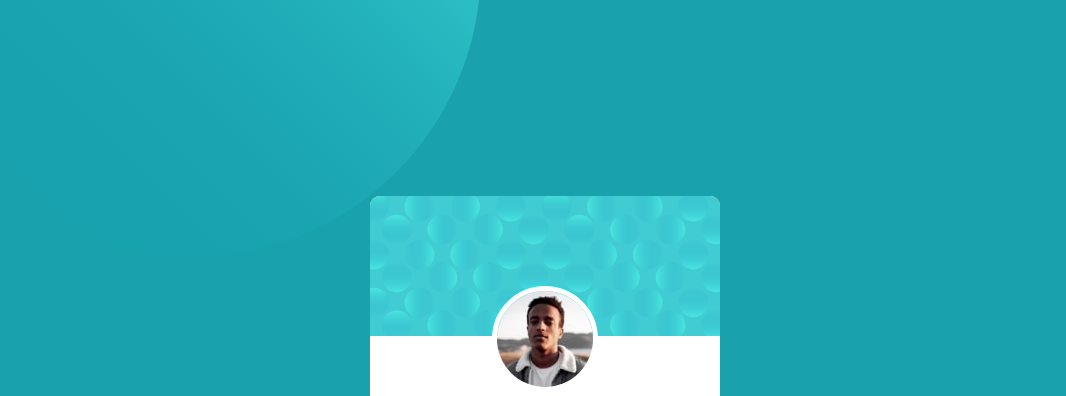
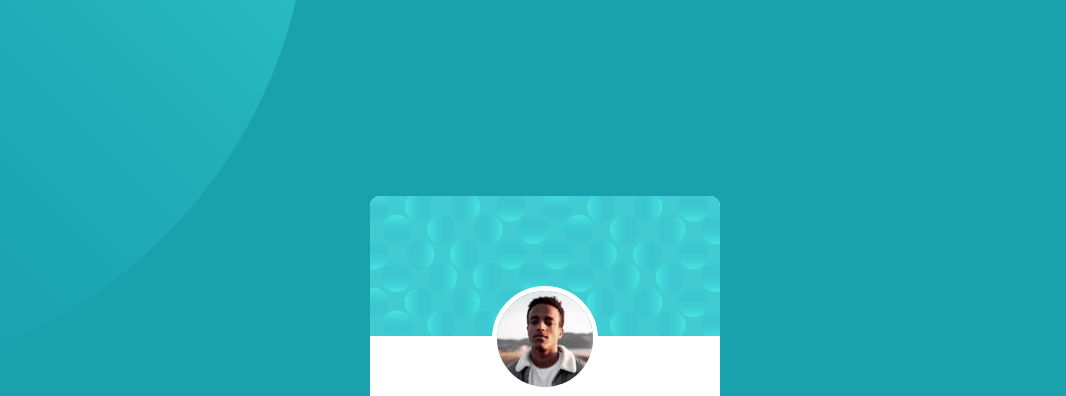
Before and after one commit to venkat2305/profile-card-component, a plain HTML site: page index.html in a window 1280 px wide. Shown: the top 396 px of the page, without its empty margins (95-1161 px from the left). Drawn offline with Linux system fonts and the light colour scheme.

Commit message:
bottom pattern fix

```diff
--- a/style.css
+++ b/style.css
@@ -25,6 +25,7 @@ body {
   font-family: "Kumbh Sans", sans-serif;
   font-size: 1.125rem;
   background-color: var(--Dark-cyan);
+
 }
 
 main {
@@ -34,8 +35,8 @@ main {
   min-height: 100vh;
   background-image: url("images/bg-pattern-top.svg"),
     url("images/bg-pattern-bottom.svg");
-  background-size: 45%;
-  background-position: 0vw -40vh, 52vw 55vh;
+  /* background-size: 45%; */
+  background-position: -190% -75vh, 48vw 55vh;
   background-repeat: no-repeat;
 }
 
```
